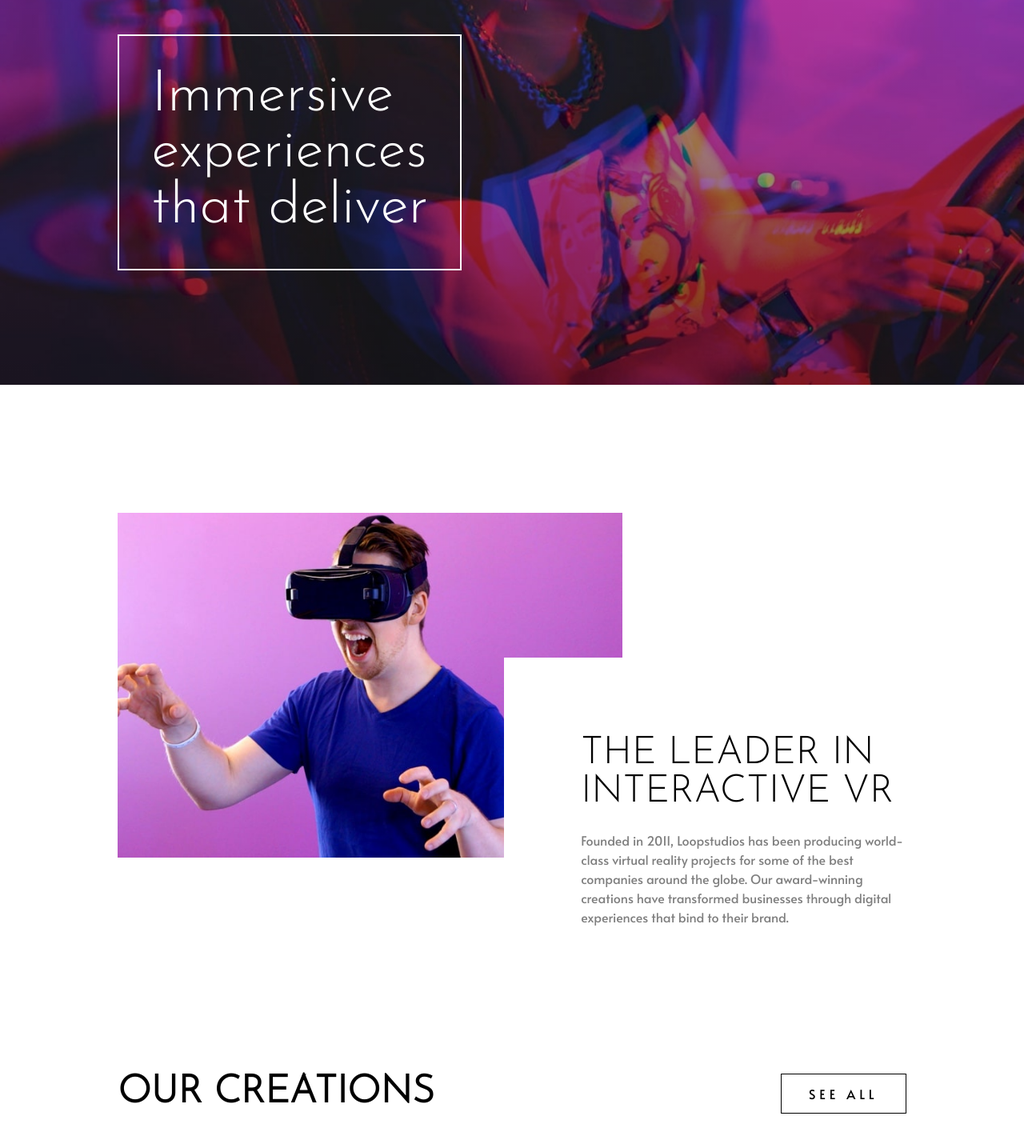
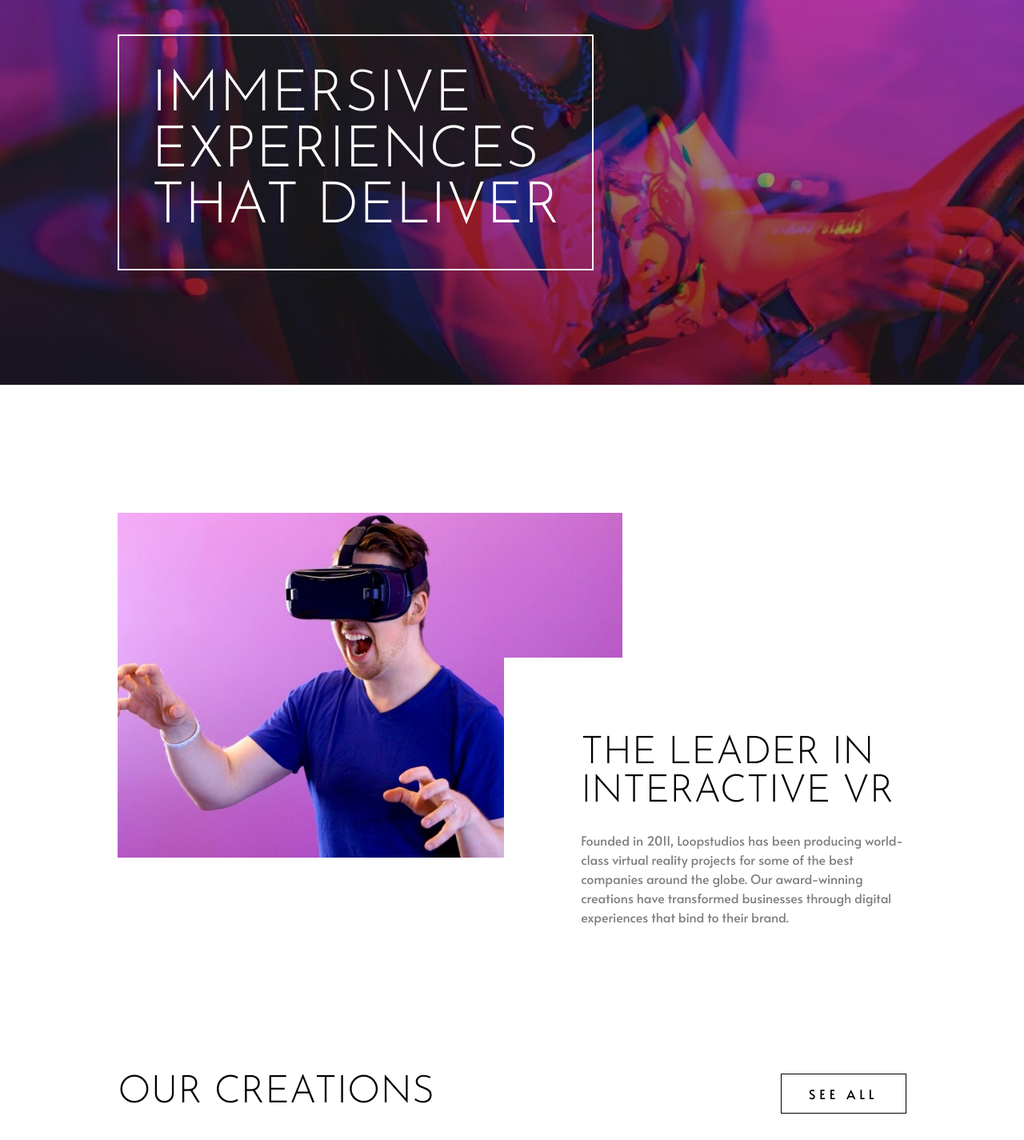
Before and after one commit to mohamedabdelnasser414/loopstudios-landing-page, a plain HTML site: page index.html in a window 1280 px wide. Shown: the part 175-1600 px from the top of the page at 80% size. Drawn offline with Linux system fonts and the light colour scheme.

Commit message:
fix header h1

```diff
--- a/style.css
+++ b/style.css
@@ -62,6 +62,7 @@ header{
 }
 header h1{
     font-family: 'Josefin Sans', sans-serif;
+    text-transform: uppercase;
     font-size: 4.5rem;
     line-height: 4.4rem;
     font-weight: 300;
@@ -125,6 +126,7 @@ header h1{
     font-size: 3rem;
     line-height: 3rem;
     text-transform: uppercase;
+    font-weight: 300;
 }
 .creations-btn{
     text-decoration: none;
```
